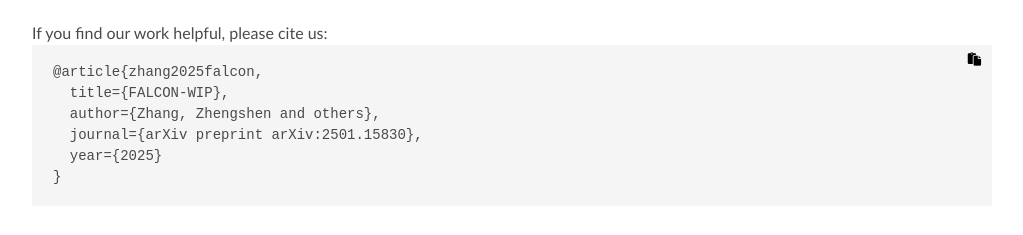
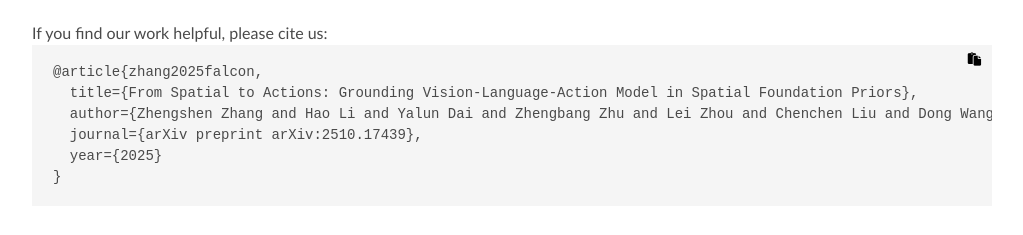
Before and after one commit to FALCON-VLA/falcon-vla.github.io, a plain HTML site: page index.html in a window 1280 px wide. Shown: the part 8835-9070 px from the top of the page, without its empty margins (128-1151 px from the left). Drawn offline with nearby package versions, Linux system fonts and the light colour scheme; some icons are missing; a web font is replaced by a local one.

Commit message:
update paper citation

```diff
--- a/index.html
+++ b/index.html
@@ -741,9 +741,9 @@
         If you find our work helpful, please cite us:
         <div style="position: relative">
           <pre><code id="bibtex-code">@article{zhang2025falcon,
-  title={FALCON-WIP},
-  author={Zhang, Zhengshen and others},
-  journal={arXiv preprint arXiv:2501.15830},
+  title={From Spatial to Actions: Grounding Vision-Language-Action Model in Spatial Foundation Priors},
+  author={Zhengshen Zhang and Hao Li and Yalun Dai and Zhengbang Zhu and Lei Zhou and Chenchen Liu and Dong Wang and Francis E. H. Tay and Sijin Chen and Ziwei Liu and Yuxiao Liu and Xinghang Li and Pan Zhou},
+  journal={arXiv preprint arXiv:2510.17439},
   year={2025}
 }</code></pre>
           <button onclick="copyToClipboard()" style="position: absolute; top: 5px; right: 5px; background: none; border: none; cursor: pointer">
```
